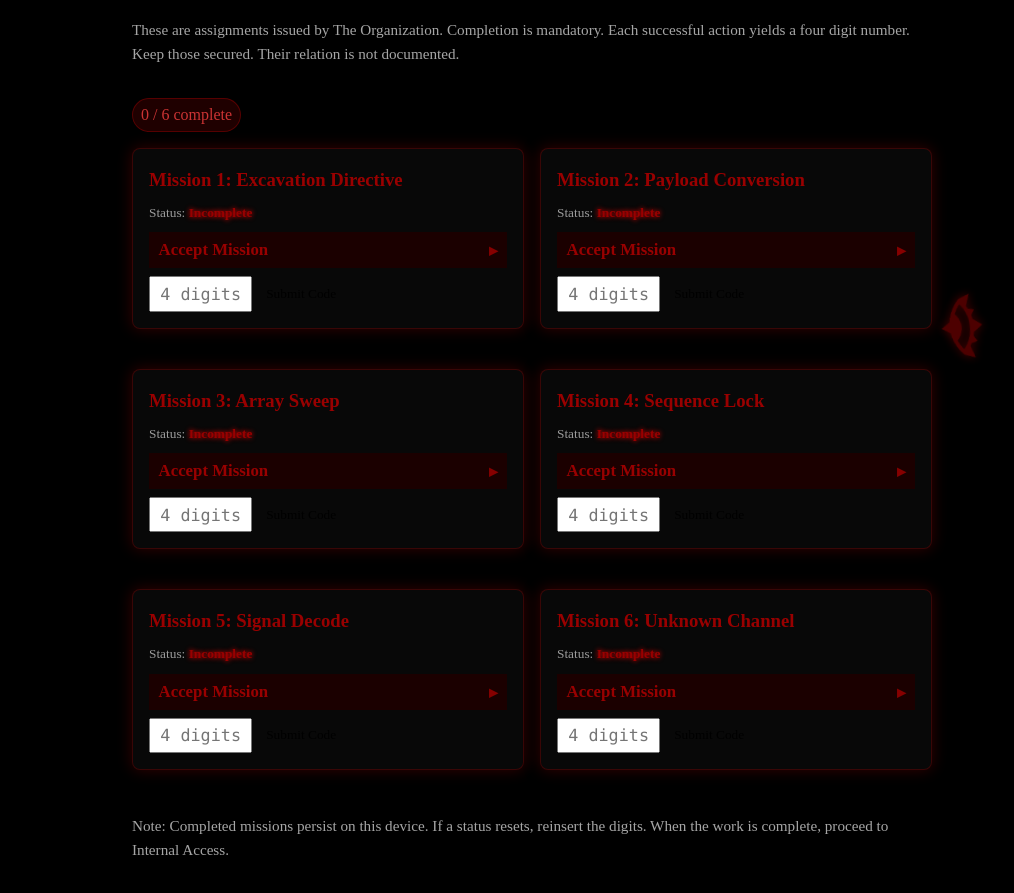
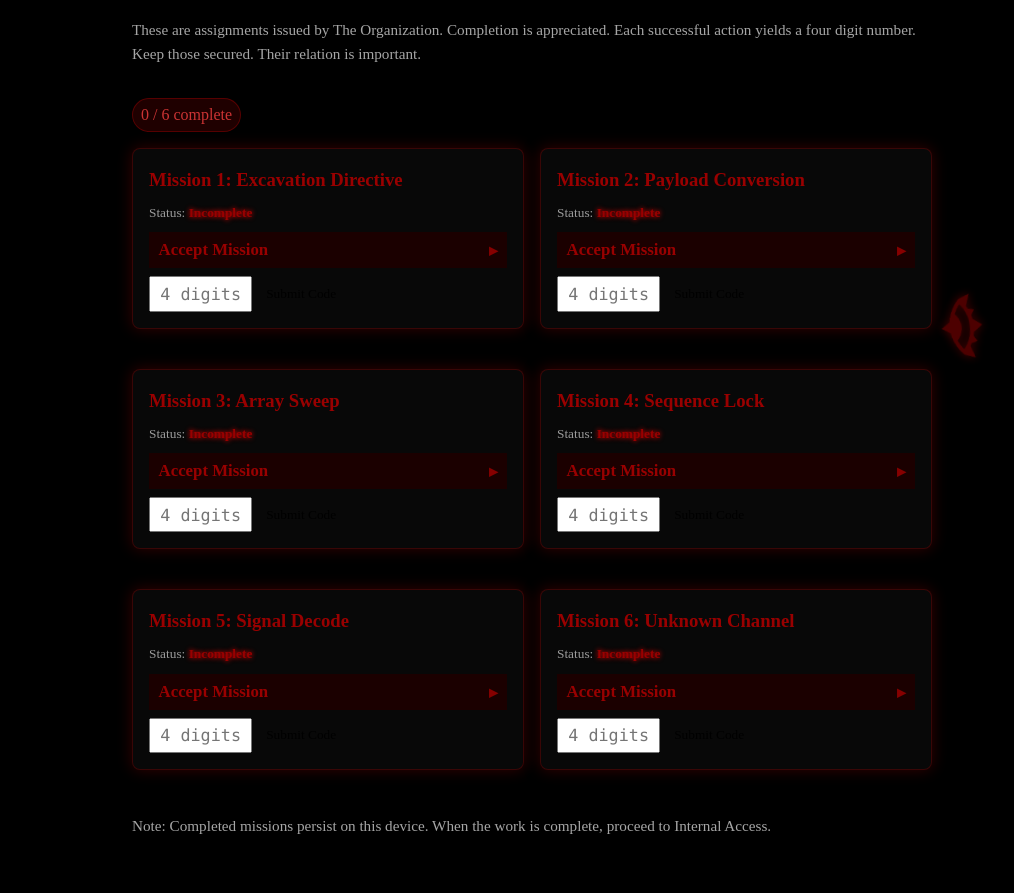
Before and after one commit to thesecretorganization-samohtreerg/thesecretorganization-samohtreerg.github.io, a plain HTML site: page missions.html in a window 1280 px wide. Shown: the part 339-1232 px from the top of the page, without its empty margins (108-1122 px from the left). Drawn offline with Linux system fonts and the light colour scheme.

Commit message:
Wording changes

```diff
--- a/missions.html
+++ b/missions.html
@@ -320,7 +320,7 @@
 
     <main>
         <h1>Missions</h1>
-        <p class="hint">These are assignments issued by The Organization. Completion is mandatory. Each successful action yields a four digit number. Keep those secured. Their relation is not documented.</p>
+        <p class="hint">These are assignments issued by The Organization. Completion is appreciated. Each successful action yields a four digit number. Keep those secured. Their relation is important.</p>
         <p class="pill" id="mission-progress">0 / 6 complete</p>
 
         <div class="missions-grid">
@@ -464,7 +464,7 @@
         </div>
 
         <section style="margin-top:1.25rem;">
-            <p class="hint">Note: Completed missions persist on this device. If a status resets, reinsert the digits. When the work is complete, proceed to Internal Access.</p>
+            <p class="hint">Note: Completed missions persist on this device. When the work is complete, proceed to Internal Access.</p>
         </section>
     </main>
 
```
